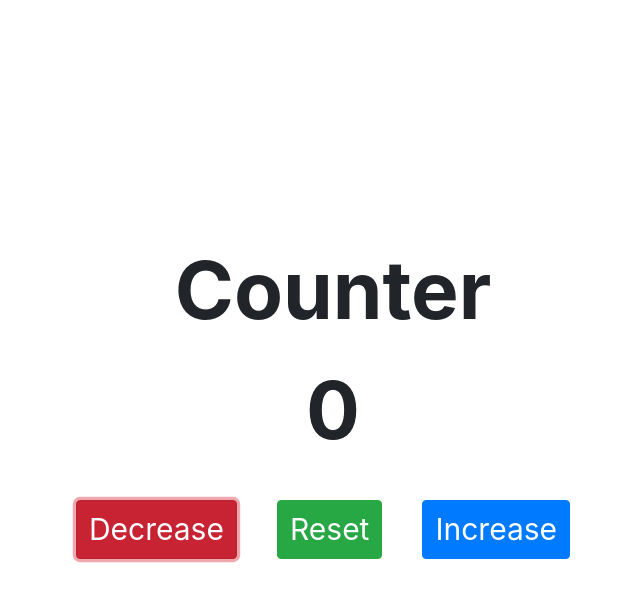
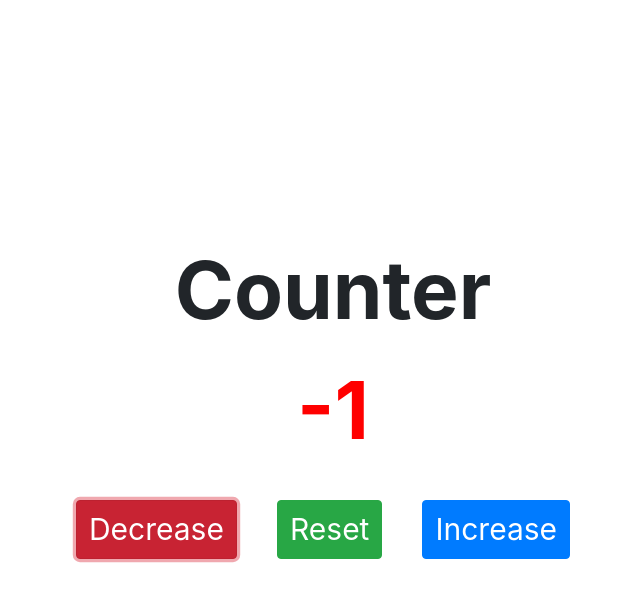
Before and after one commit to lifeofperfect/simple-vanila-projects, a plain HTML site: page counter/index.html in a window 1280 px wide. Both pictures are taken after a click on the button "Decrease". Shown: the whole page, without its empty margins (317-957 px from the left). Drawn offline with nearby package versions, Linux system fonts and the light colour scheme.

Commit message:
'counter'

```diff
--- a/counter/app.js
+++ b/counter/app.js
@@ -0,0 +1,68 @@
+const value = document.getElementById("value");
+
+const btns = document.querySelectorAll(".btn");
+
+let number = 0;
+
+btns.forEach((btn) => {
+  btn.addEventListener("click", (e) => {
+    let button = e.currentTarget.classList;
+    if (button.contains("decrease")) {
+      number--;
+    } else if (button.contains("reset")) {
+      number = 0;
+    } else if (button.contains("increase")) {
+      number++;
+    }
+    if (number >= 1) {
+      value.style.color = "green";
+    }
+    if (number == 0) {
+      value.style.color = "black";
+    }
+    if (number <= -1) {
+      value.style.color = "red";
+    }
+
+    value.textContent = number;
+  });
+});
+
+/*
+
+decrease = document.querySelector(".decrease");
+reset = document.querySelector(".reset");
+increase = document.querySelector(".increase");
+
+let number = 0;
+
+increase.addEventListener("click", () => {
+  number += 1;
+  numColor();
+  value.textContent = number;
+});
+
+reset.addEventListener("click", () => {
+  number = 0;
+  numColor();
+  value.textContent = number;
+});
+
+decrease.addEventListener("click", () => {
+  number -= 1;
+  numColor();
+  value.textContent = number;
+});
+
+function numColor() {
+  if (number >= 1) {
+    value.style.color = "green";
+  }
+  if (number == 0) {
+    value.style.color = "black";
+  }
+  if (number <= -1) {
+    value.style.color = "red";
+  }
+}
+*/
```
Also changed, not shown: counter/index.html (+0 -1 lines).
